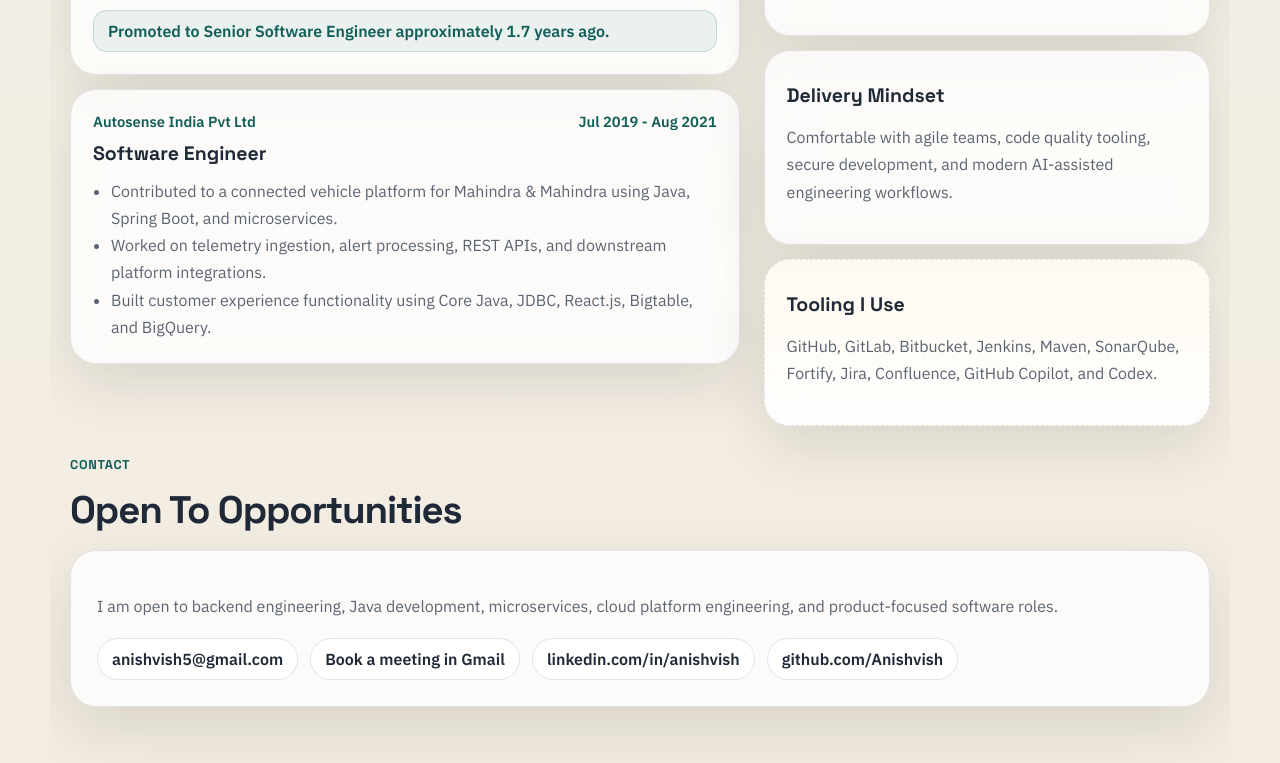
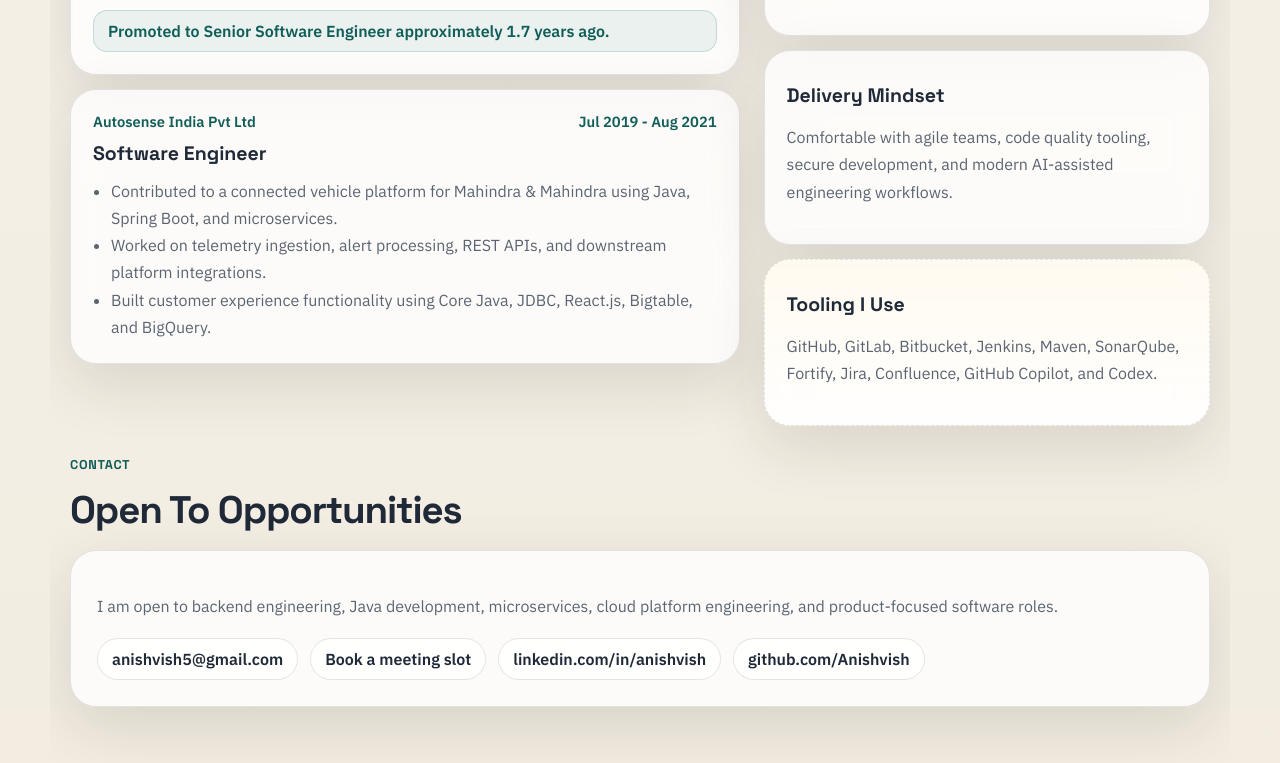
Before and after one commit to Anishvish/anishvish, a plain HTML site: page index.html in a window 1280 px wide. Shown: the part 2782-3545 px from the top of the page. Drawn offline with Linux system fonts and the light colour scheme.

Commit message:
Use Google Calendar booking link

```diff
--- a/index.html
+++ b/index.html
@@ -57,7 +57,7 @@
 
           <div class="hero-actions">
             <a class="button primary" href="mailto:anishvish5@gmail.com">Contact Me</a>
-            <a class="button accent" href="https://mail.google.com/mail/?view=cm&fs=1&to=anishvish5@gmail.com&su=Meeting%20Request&body=Hi%20Anish,%0A%0AI%20would%20like%20to%20schedule%20a%20meeting%20with%20you.%20Please%20share%20a%20suitable%20time.%0A%0ARegards," target="_blank" rel="noreferrer">Book a Meeting</a>
+            <a class="button accent" href="https://calendar.app.google/bf5AxWXvRfhnUFc2A" target="_blank" rel="noreferrer">Book a Meeting</a>
             <a class="button secondary" href="https://github.com/Anishvish/anishvish/blob/main/RESUME.md" target="_blank" rel="noreferrer">View Resume</a>
           </div>
 
@@ -303,8 +303,8 @@
           </p>
           <div class="contact-links">
             <a href="mailto:anishvish5@gmail.com">anishvish5@gmail.com</a>
-            <a href="https://mail.google.com/mail/?view=cm&fs=1&to=anishvish5@gmail.com&su=Meeting%20Request&body=Hi%20Anish,%0A%0AI%20would%20like%20to%20schedule%20a%20meeting%20with%20you.%20Please%20share%20a%20suitable%20time.%0A%0ARegards," target="_blank" rel="noreferrer">Book a meeting in Gmail</a>
-            <a href="https://www.linkedin.com/in/anishvish" target="_blank" rel="noreferrer">linkedin.com/in/anishvish</a>
+            <a href="https://calendar.app.google/bf5AxWXvRfhnUFc2A" target="_blank" rel="noreferrer">Book a meeting slot</a>
+          <a href="https://www.linkedin.com/in/anishvish" target="_blank" rel="noreferrer">linkedin.com/in/anishvish</a>
             <a href="https://github.com/Anishvish" target="_blank" rel="noreferrer">github.com/Anishvish</a>
           </div>
         </div>
```
